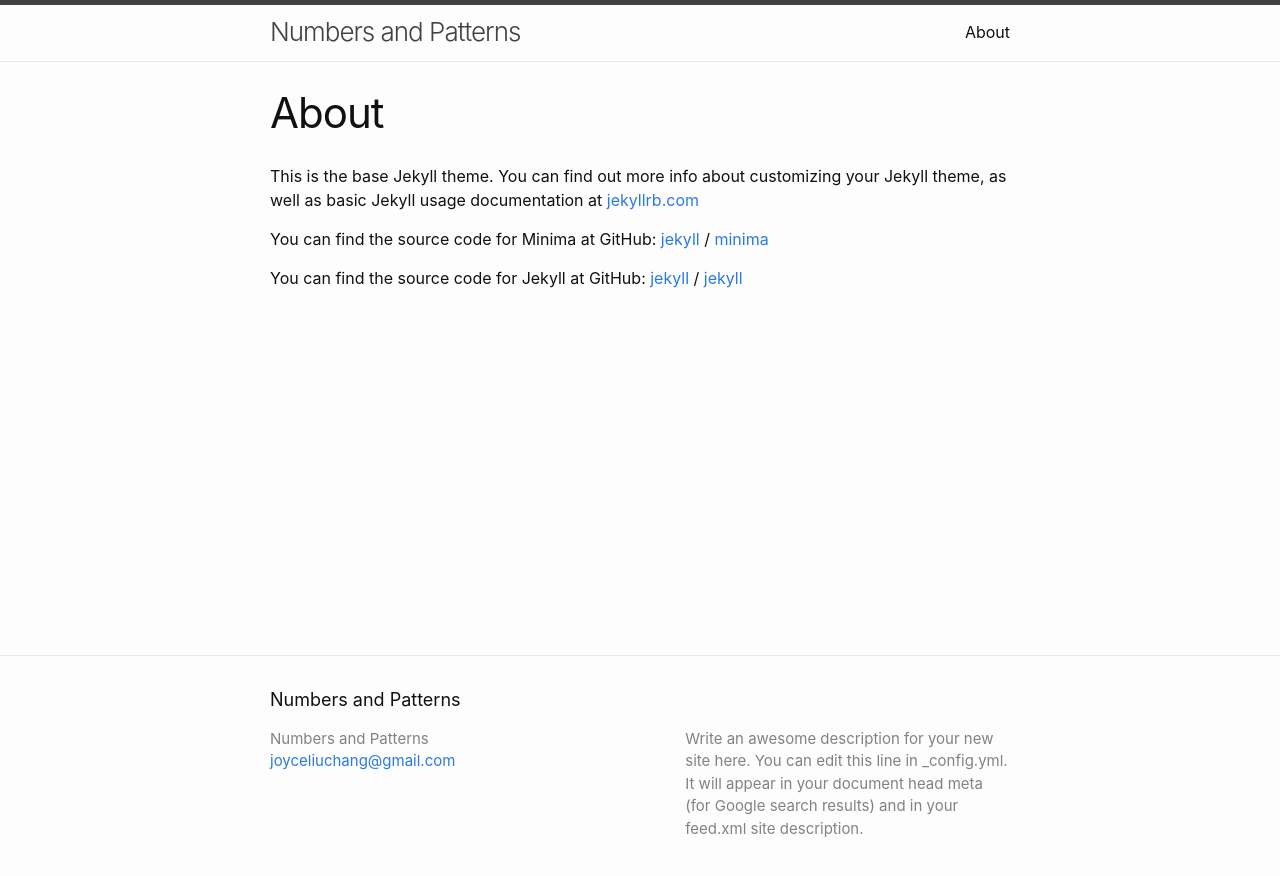
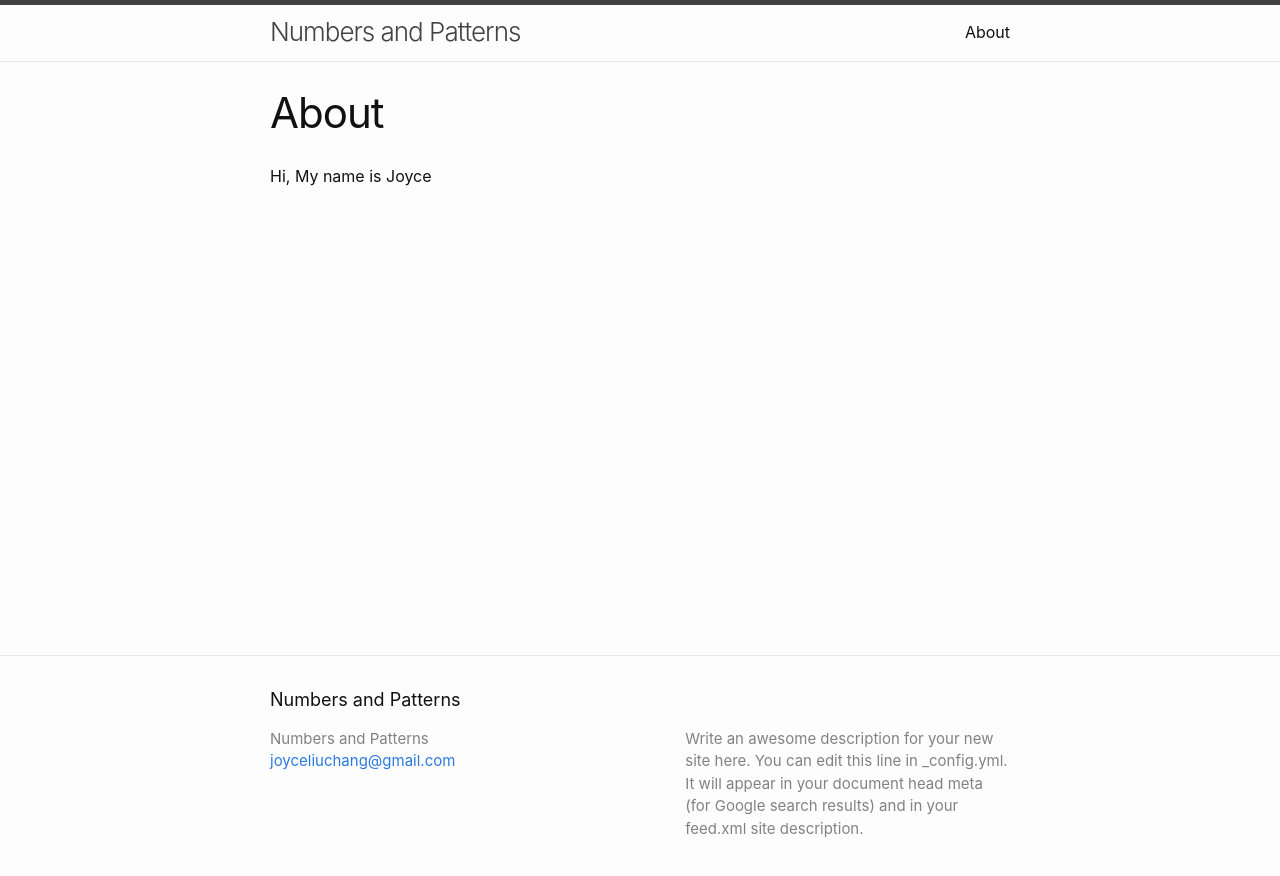
Before and after one commit to joyce-ruoyu-liu/numbers-patterns, a Jekyll site: the page built from about.markdown, in a window 1280 px wide. Shown: the top 876 px of the page. Built offline with Jekyll 4.4.1, drawn with Linux system fonts in a browser that asks for light colours.

Commit message:
adding folder

```diff
--- a/about.markdown
+++ b/about.markdown
@@ -4,15 +4,4 @@
 permalink: /about/
 ---
 
-This is the base Jekyll theme. You can find out more info about customizing your Jekyll theme, as well as basic Jekyll usage documentation at [jekyllrb.com](https://jekyllrb.com/)
-
-You can find the source code for Minima at GitHub:
-[jekyll][jekyll-organization] /
-[minima](https://github.com/jekyll/minima)
-
-You can find the source code for Jekyll at GitHub:
-[jekyll][jekyll-organization] /
-[jekyll](https://github.com/jekyll/jekyll)
-
-
-[jekyll-organization]: https://github.com/jekyll
+Hi, My name is Joyce
```
